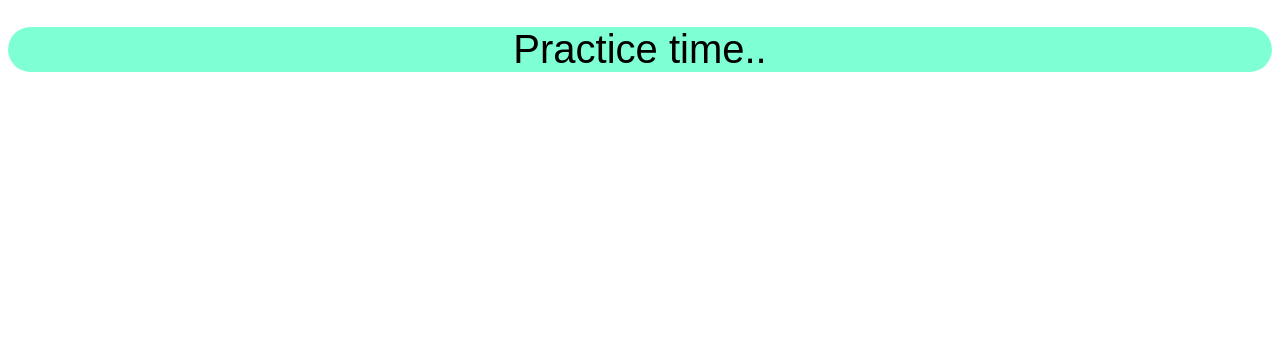
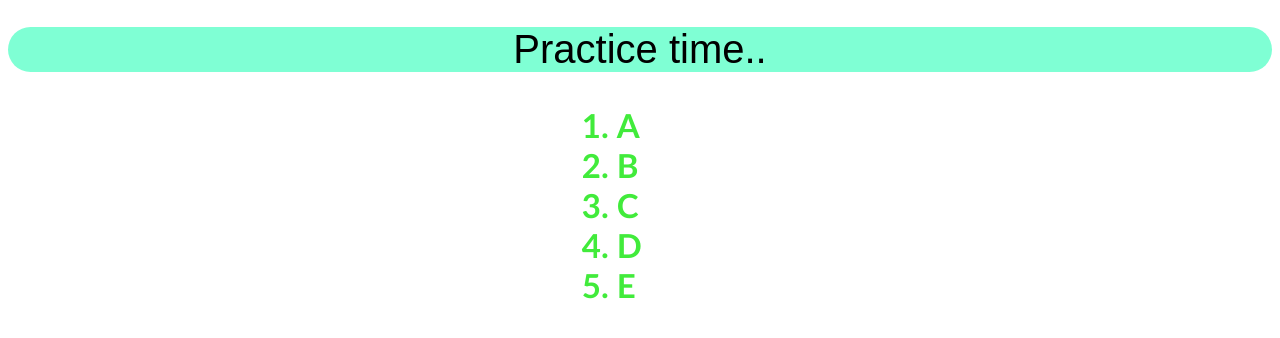
Before and after one commit to MdAbdullaalasad/project2, a plain HTML site: page index.html in a window 1280 px wide. Drawn offline with Linux system fonts and the light colour scheme.

Commit message:
second commit

```diff
--- a/index.html
+++ b/index.html
@@ -1,12 +1,22 @@
 <!DOCTYPE html>
 <html lang="en">
+
 <head>
     <meta charset="UTF-8">
     <meta name="viewport" content="width=device-width, initial-scale=1.0">
     <title>Practice</title>
     <link rel="stylesheet" href="style.css">
 </head>
+
 <body>
     <h1> Practice time..</h1>
+    <ol>
+        <li>A</li>
+        <li>B</li>
+        <li>C</li>
+        <li>D</li>
+        <li>E</li>
+    </ol>
 </body>
+
 </html>
--- a/style.css
+++ b/style.css
@@ -7,3 +7,10 @@ h1{
     font-weight: 400;
     font-size: 40px;
 }
+ol{
+    margin-left: 45%;
+    font-weight: 600;
+    font-family: 'Gill Sans', 'Gill Sans MT', Calibri, 'Trebuchet MS', sans-serif;
+    font-size: 33px;
+    color: rgb(65, 235, 59);
+}
```
